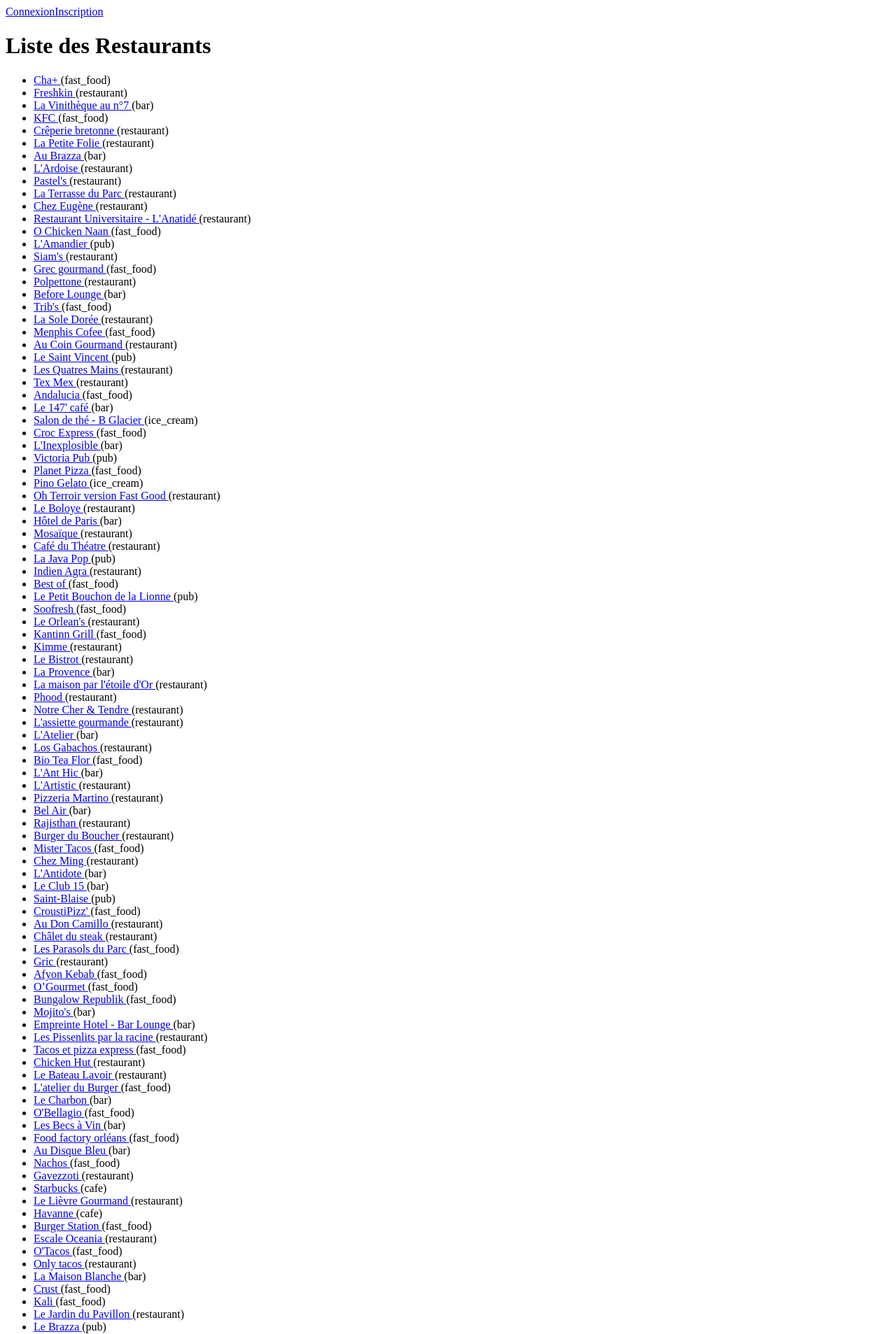
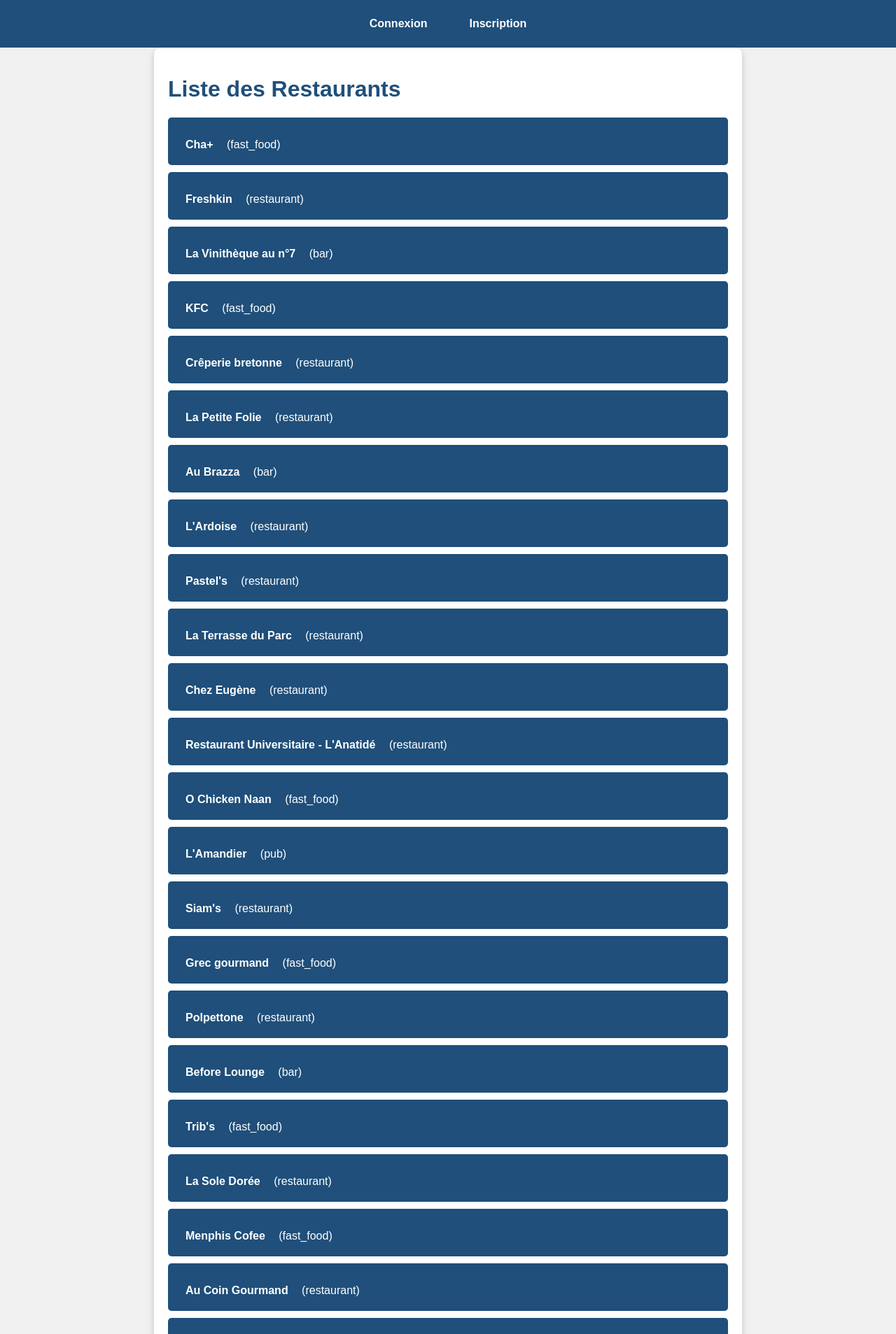
Before and after one commit to Malo-Dantec/SAE_PHP, a PHP site: page / in a window 1280 px wide. Shown: the top 1907 px of the page at 70% size. Run offline with PHP 8.4, Linux system fonts and the light colour scheme.

Commit message:
ajout du style de l'appli

```diff
--- /dev/null
+++ b/Public/css/footer.css
@@ -0,0 +1,8 @@
+/* Footer */
+footer {
+    background-color: #1F4F7A;
+    color: white;
+    text-align: center;
+    padding: 10px;
+    margin-top: 20px;
+}
--- /dev/null
+++ b/Public/css/header.css
@@ -0,0 +1,18 @@
+/* Header */
+header {
+    background-color: #1F4F7A; /* Bleu encore plus foncé */
+    color: white;
+    padding: 15px;
+    text-align: center;
+}
+
+header a {
+    color: white;
+    text-decoration: none;
+    margin: 0 15px;
+    font-weight: bold;
+}
+
+header a:hover {
+    text-decoration: underline;
+}
--- /dev/null
+++ b/Public/css/main.css
@@ -0,0 +1,66 @@
+/* Contenu principal */
+body {
+    font-family: Arial, sans-serif;
+    margin: 0;
+    padding: 0;
+    background-color: #f0f0f0;
+    color: #333;
+}
+
+main {
+    padding: 20px;
+    max-width: 800px;
+    margin: auto;
+    background-color: white;
+    box-shadow: 0px 4px 8px rgba(0, 0, 0, 0.2);
+    border-radius: 10px;
+}
+
+/* Liste des restaurants */
+ul {
+    list-style-type: none;
+    padding: 0;
+}
+
+ul li {
+    background-color: #1F4F7A;
+    color: white;
+    margin: 10px 0;
+    padding: 10px;
+    border-radius: 5px;
+}
+
+ul li a {
+    color: white;
+    text-decoration: none;
+    font-weight: bold;
+}
+
+ul li a:hover {
+    text-decoration: underline;
+}
+
+/* Détails du restaurant */
+p {
+    font-size: 16px;
+    margin: 8px 0;
+}
+
+h1 {
+    color: #1F4F7A;
+}
+
+/* Bouton retour */
+a {
+    display: inline-block;
+    padding: 10px 15px;
+    background-color: #1F4F7A;
+    color: white;
+    text-decoration: none;
+    border-radius: 5px;
+    margin-top: 10px;
+}
+
+a:hover {
+    background-color: #163A5C;
+}
--- a/Views/home.php
+++ b/Views/home.php
@@ -3,6 +3,9 @@
 <head>
     <meta charset="UTF-8">
     <title>IUTables'O</title>
+    <link rel="stylesheet" href="Public\css\header.css">
+    <link rel="stylesheet" href="Public\css\main.css">
+    <link rel="stylesheet" href="Public\css\footer.css">
 </head>
 <body>
     <?php
--- a/Views/restaurant.php
+++ b/Views/restaurant.php
@@ -3,6 +3,9 @@
 <head>
     <meta charset="UTF-8">
     <title>Détails du Restaurant</title>
+    <link rel="stylesheet" href="Public\css\header.css">
+    <link rel="stylesheet" href="Public\css\main.css">
+    <link rel="stylesheet" href="Public\css\footer.css">
 </head>
 <body>
     <?php include 'header.php'; ?>
```
